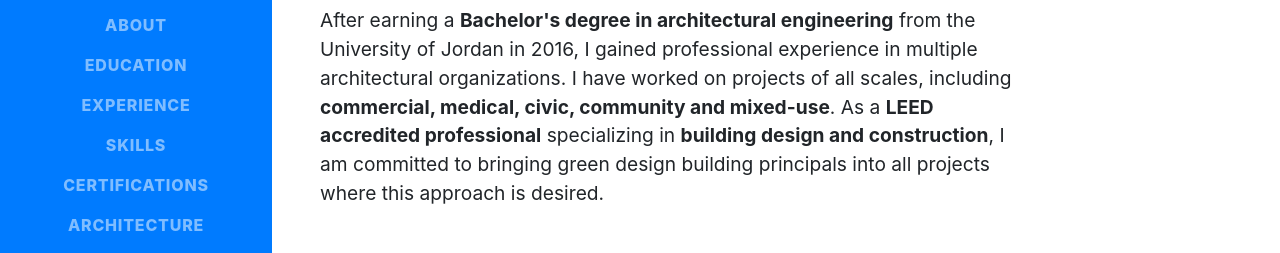
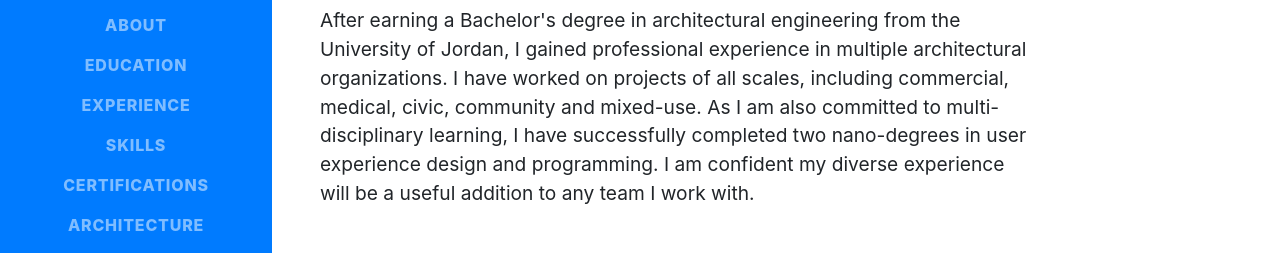
Before and after one commit to hebahiari/hebahiari.github.io, a website with bundled scripts: page index.html in a window 1280 px wide. Shown: the part 307-560 px from the top of the page. Built offline with nearby package versions, Linux system fonts and the light colour scheme.

Commit message:
updated intro text

```diff
--- a/index.html
+++ b/index.html
@@ -80,11 +80,12 @@
           </div>
           <p class="lead mb-5">
 
-            After earning a <b>Bachelor's degree in architectural engineering</b> from the University of Jordan in 2016,
-            I gained professional experience in multiple architectural organizations. I have worked on projects of all scales,
-            including <b>commercial, medical, civic, community and mixed-use</b>.
-            As a <b>LEED accredited professional</b> specializing in <b>building design and construction</b>,
-            I am committed to bringing green design building principals into all projects where this approach is desired.
+            After earning a Bachelor's degree in architectural engineering from the University of Jordan,
+            I gained professional experience in multiple architectural organizations. I have worked on
+            projects of all scales, including commercial, medical, civic, community and mixed-use. As I
+            am also committed to multi-disciplinary learning, I have successfully completed two nano-degrees
+            in user experience design and programming. I am confident my diverse experience will be a useful
+            addition to any team I work with.
 
           </p>
           <div class="social-icons">
```
